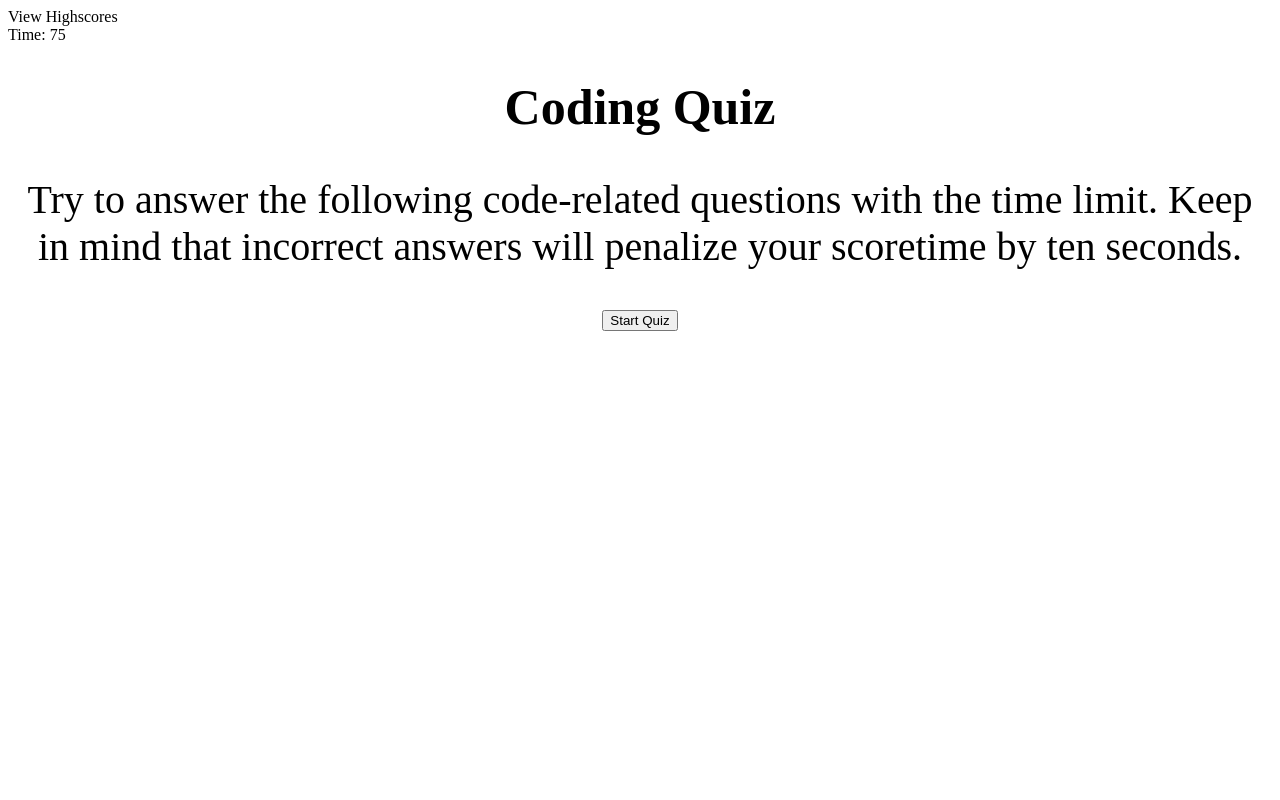
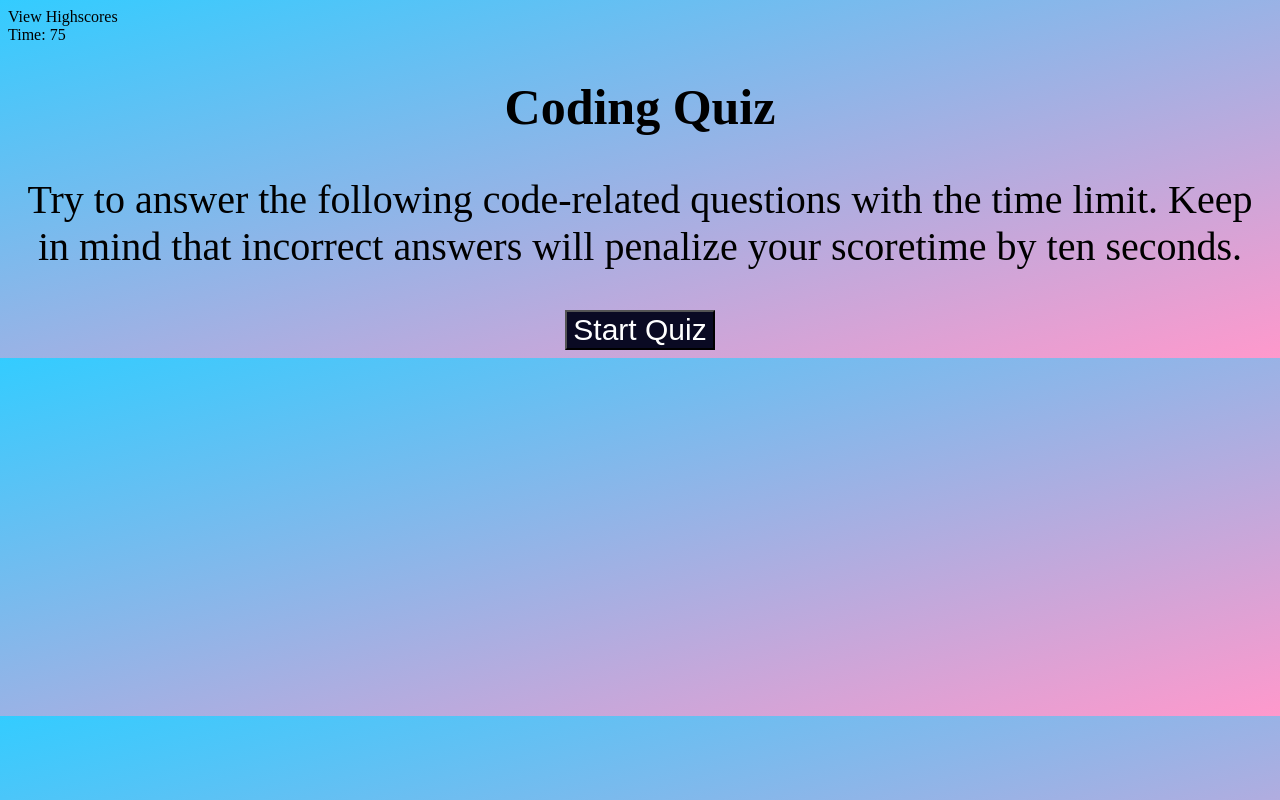
Before and after one commit to gkaramanis1/quiz, a plain HTML site: page index.html in a window 1280 px wide. Drawn offline with Linux system fonts and the light colour scheme.

Commit message:
added background to css

```diff
--- a/assets/script.js
+++ b/assets/script.js
@@ -38,7 +38,7 @@ var questions = [
     {
         title:"When a variable is declared within a function it is a...",
         choices:["Local scope","Global scope", "Small scope", "Big scope"],
-        answer: "local scope"
+        answer: "Local scope"
     },
     {
         title:"What tag is used to link javascript file to the HTML file?",
--- a/assets/style.css
+++ b/assets/style.css
@@ -1,3 +1,7 @@
+body {
+    background-image: linear-gradient(to bottom right,#33ccff, #ff99cc);
+}
+
 .h1 {
     text-align: center;
     font-size: 50px
@@ -9,7 +13,9 @@
 }
 
 .btn {
-    justify-content: center
+    background-color: #0a0a23;
+    color: #fff;
+    font-size: 30px;
 }
 
 .center {
```
